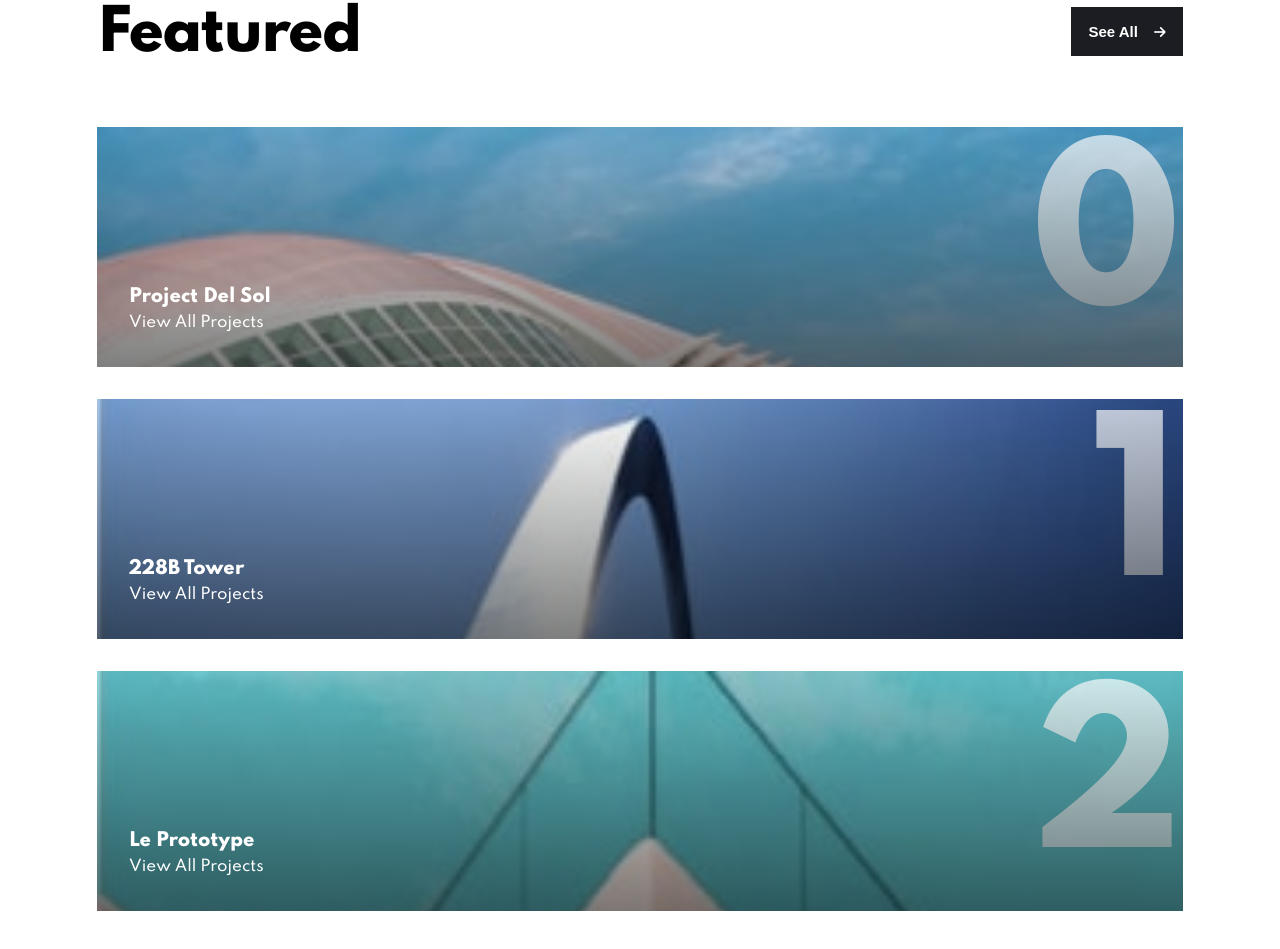
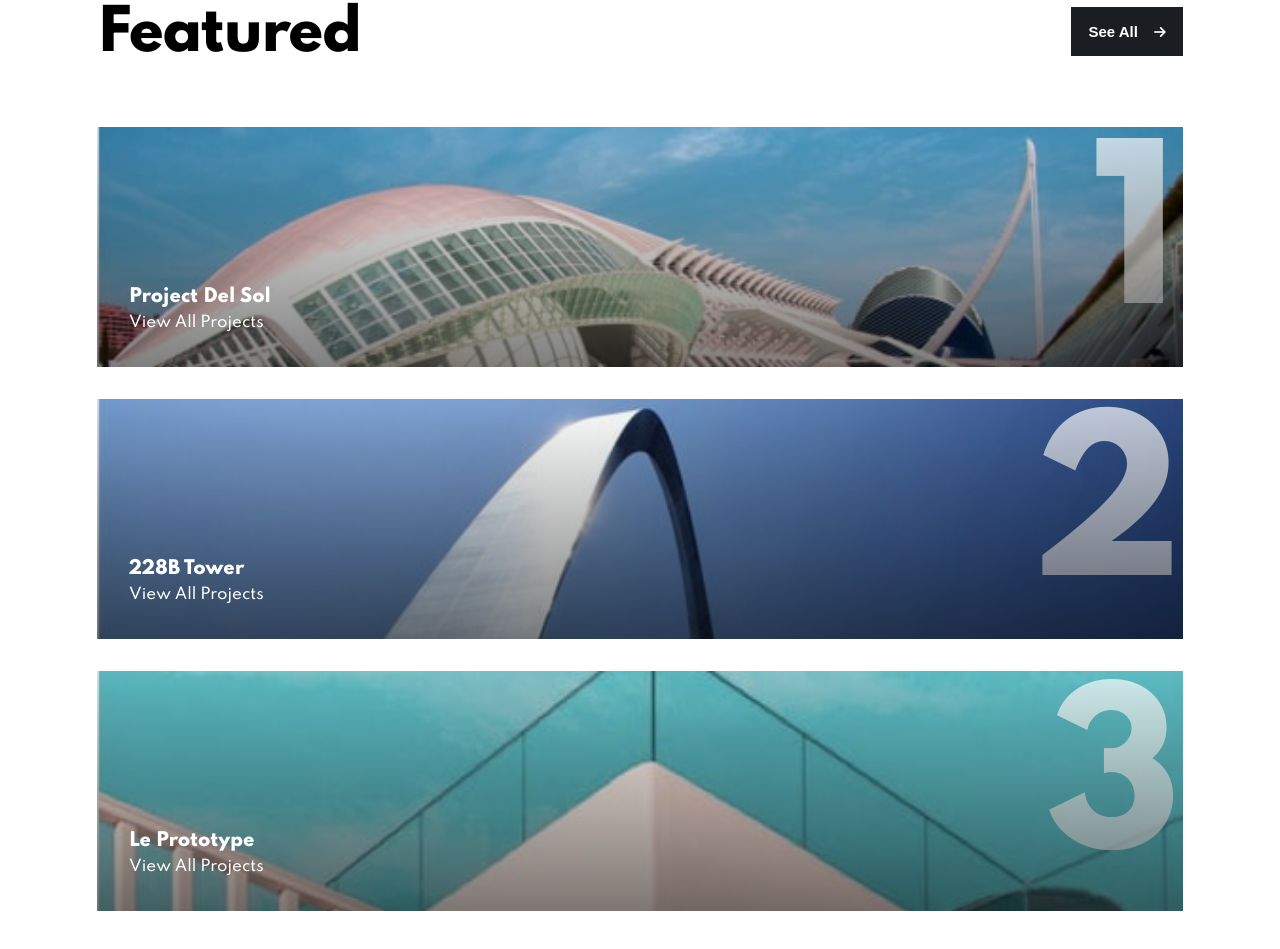
Before and after one commit to tomzacchia/arch-studio-vite, a website built with Vite: page src/index.html in a window 1280 px wide. Shown: the part 2088-3037 px from the top of the page. Built offline with nearby package versions, Linux system fonts and the light colour scheme.

Commit message:
Fix asset links for featured-container

```diff
--- a/src/main.js
+++ b/src/main.js
@@ -1,4 +1,6 @@
 import "./style.scss";
+
+// const
 
 var is_bars = true;
 const hamburger = document.querySelector(".hamburger");
@@ -46,15 +48,15 @@ function removeMenuAnimateClassIfExists() {
 const featuredCardConfig = [
   {
     title: "Project Del Sol",
-    bgImageUrl: "/assets/portfolio/mobile/image-del-sol.jpg",
+    bgImageUrl: "assets/portfolio/mobile/image-del-sol.jpg",
   },
   {
     title: "228B Tower",
-    bgImageUrl: "/assets/portfolio/mobile/image-228b.jpg",
+    bgImageUrl: "assets/portfolio/mobile/image-228b.jpg",
   },
   {
     title: "Le Prototype",
-    bgImageUrl: "/assets/portfolio/mobile/image-prototype.jpg",
+    bgImageUrl: "assets/portfolio/mobile/image-prototype.jpg",
   },
 ];
 
@@ -62,8 +64,8 @@ function getFeaturedCardHTML() {
   return featuredCardConfig
     .map((config, index) => {
       return `
-            <div class="featured-card featured-${index}" style="background-image: url(${config.bgImageUrl})">
-          <h1 class="h1-large"> ${index} </h1>
+            <div class="featured-card featured-${index + 1}">
+          <h1 class="h1-large"> ${index + 1} </h1>
           <div class="linear-overlay"></div>
           <div class="featured-card-text">
             <h3 class="h3"> ${config.title} </h3>
--- a/src/styles/components/_navbar.scss
+++ b/src/styles/components/_navbar.scss
@@ -37,7 +37,7 @@ $navbar-height: 92px;
   display: flex;
   flex-direction: column;
   justify-content: space-around;
-  transition: all 1s ease-in-out;
+  transition: all 500ms ease-in-out;
 
   li {
     list-style: none;
@@ -46,7 +46,7 @@ $navbar-height: 92px;
 }
 
 .animate-menu {
-  transform: translateX(-22rem);
+  right: 0rem;
 }
 
 .dark-overlay {
--- a/src/styles/views/_index.scss
+++ b/src/styles/views/_index.scss
@@ -112,6 +112,16 @@
   height: 240px;
   background-size: cover;
   position: relative;
+}
+
+.featured-card.featured-1 {
+  background-image: url("assets/portfolio/mobile/image-del-sol.jpg");
+}
+.featured-card.featured-2 {
+  background-image: url("assets/portfolio/mobile/image-228b.jpg");
+}
+.featured-card.featured-3 {
+  background-image: url("assets/portfolio/mobile/image-prototype.jpg");
 }
 
 .featured-card h1 {
```
